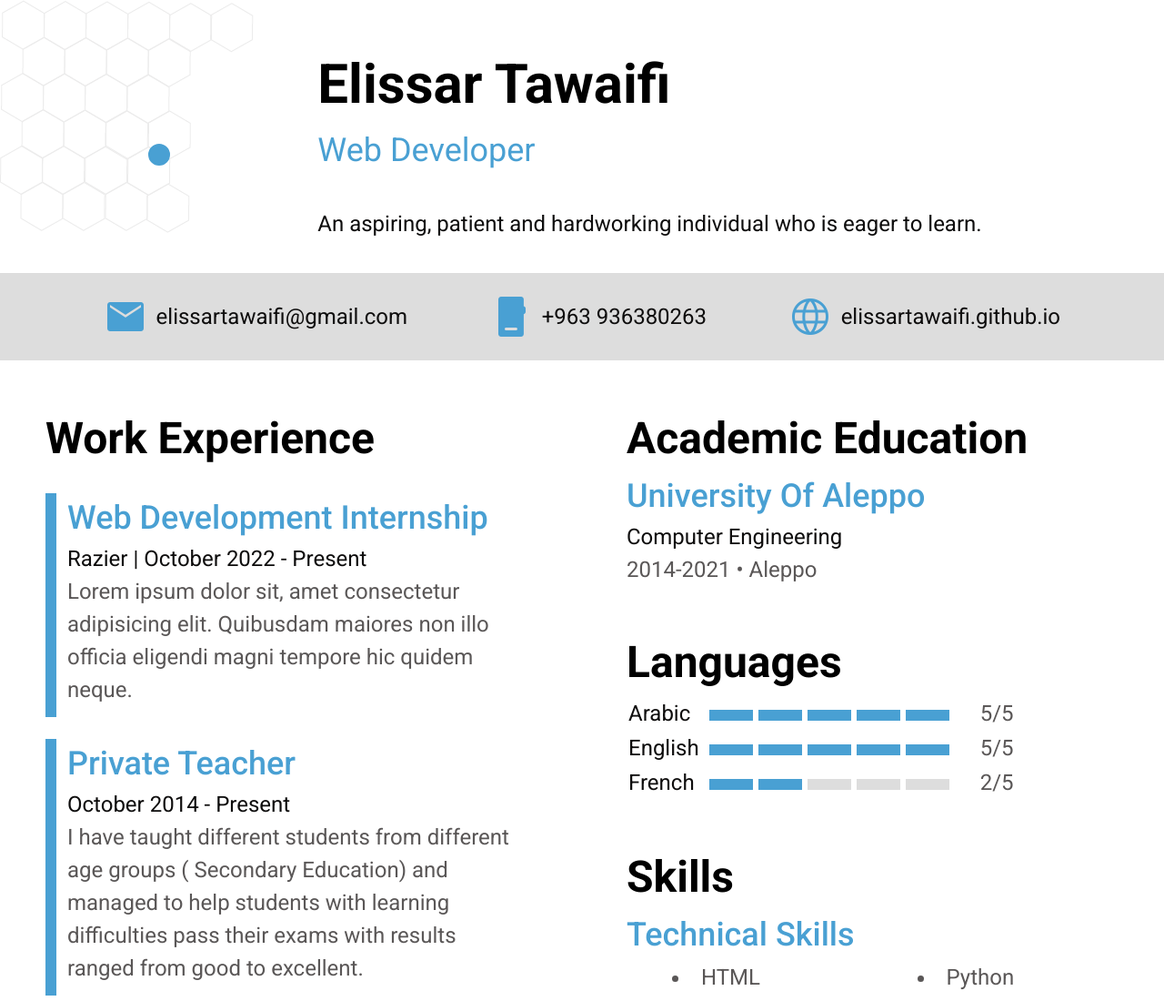
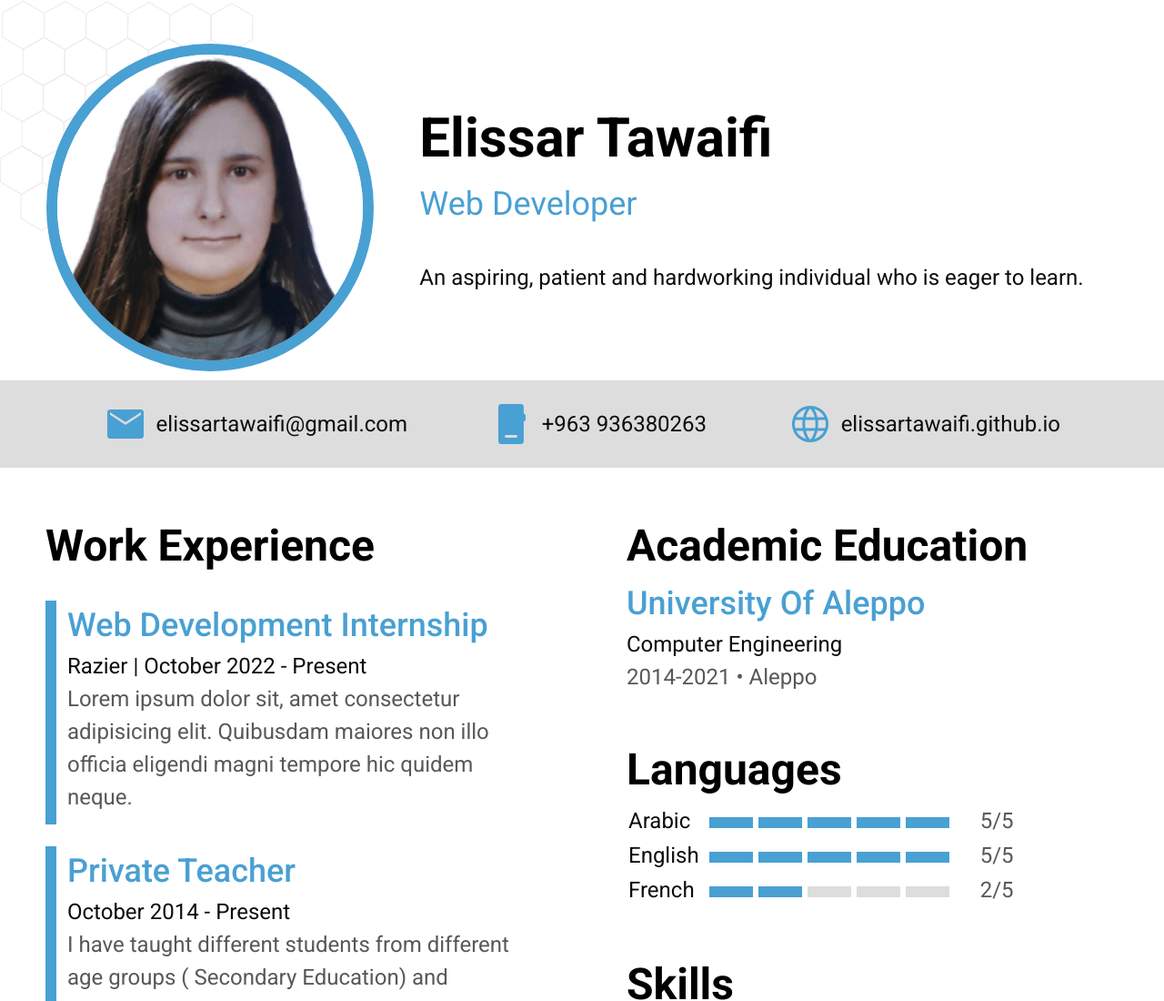
Before and after one commit to elissartawaifi/portfolio, a plain HTML site: page index.html in a window 1280 px wide. Shown: the top 1100 px of the page at 91% size. Drawn offline with nearby package versions, Linux system fonts and the light colour scheme; the site is published under a folder, as on GitHub Pages, so addresses that start at the root find nothing.

Commit message:
Update index.html

```diff
--- a/index.html
+++ b/index.html
@@ -31,7 +31,7 @@
             <div class="header-container">
 
                 <div class="header-img">
-                    <img src="/images/Profile.png" alt="">
+                    <img src="images/Profile.png" alt="">
                 </div>
 
                 <div class="header-body">
```
